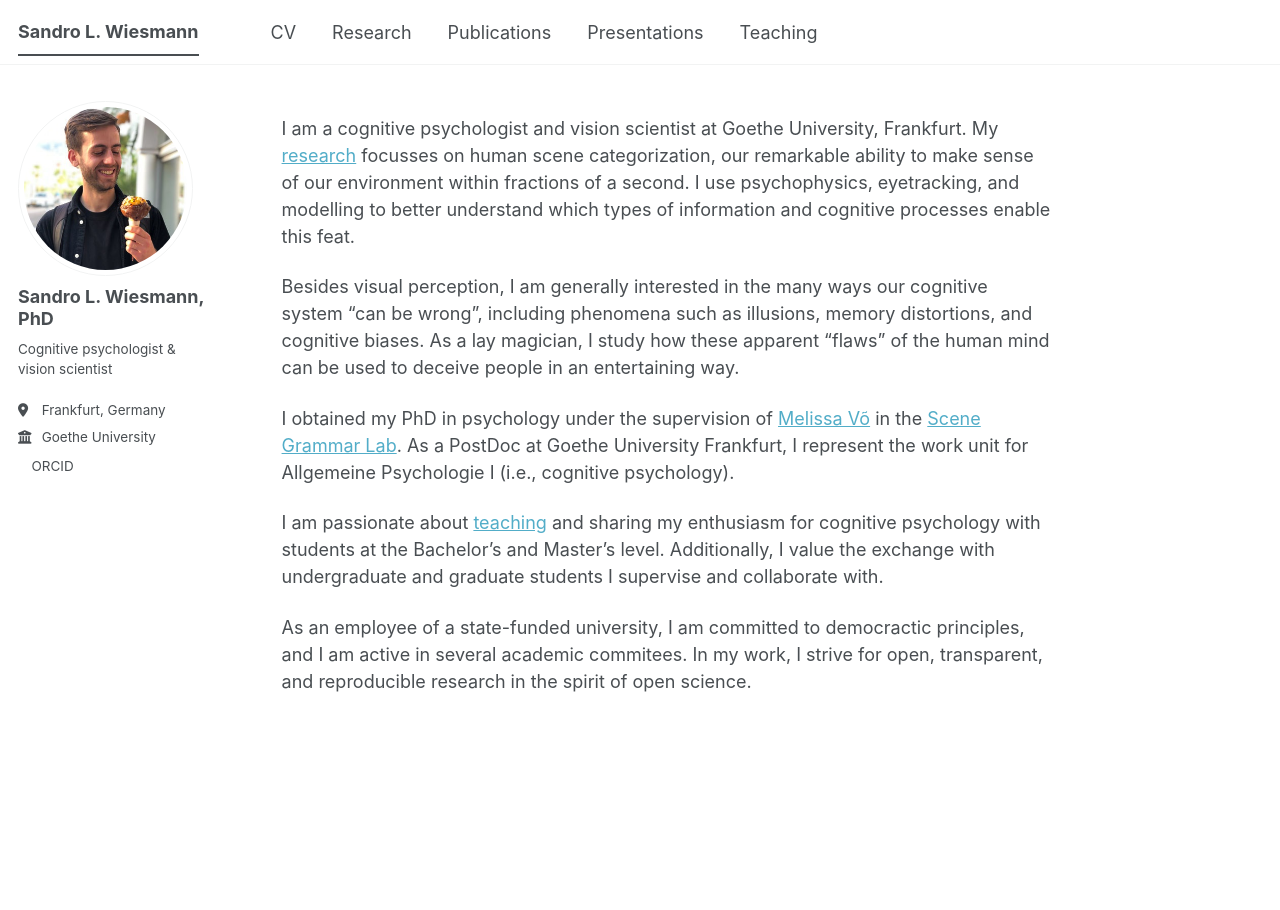
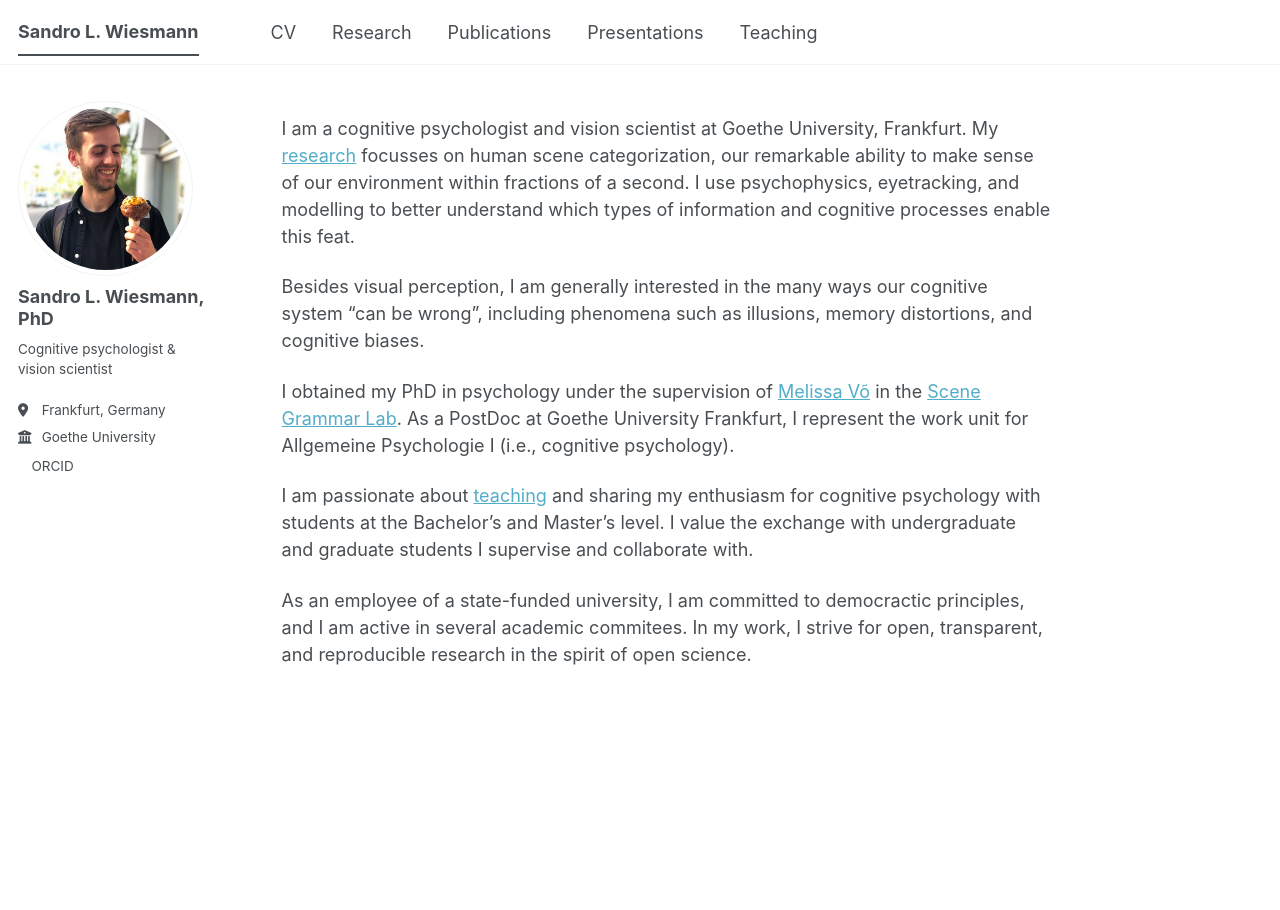
Before and after one commit to sandrowiesmann/sandrowiesmann.github.io, a Jekyll site: the page built from _pages/about.md, in a window 1280 px wide. Built offline with Jekyll 4.4.1, drawn with Linux system fonts in a browser that asks for light colours; a script bundle is joined from its source files by our own code; a style sheet for code colours, icons or effects is not loaded.

Commit message:
Refine about page content for clarity
Removed a redundant sentence about studying cognitive biases and deception.

```diff
--- a/_pages/about.md
+++ b/_pages/about.md
@@ -9,10 +9,10 @@
 
 I am a cognitive psychologist and vision scientist at Goethe University, Frankfurt. My [research](/research) focusses on human scene categorization, our remarkable ability to make sense of our environment within fractions of a second. I use psychophysics, eyetracking, and modelling to better understand which types of information and cognitive processes enable this feat.
 
-Besides visual perception, I am generally interested in the many ways our cognitive system "can be wrong", including phenomena such as illusions, memory distortions, and cognitive biases. As a lay magician, I study how these apparent "flaws" of the human mind can be used to deceive people in an entertaining way.
+Besides visual perception, I am generally interested in the many ways our cognitive system "can be wrong", including phenomena such as illusions, memory distortions, and cognitive biases.
 
 I obtained my PhD in psychology under the supervision of [Melissa Võ](https://www.mcn.uni-muenchen.de/members/regular/vo/index.html) in the [Scene Grammar Lab](https://www.scenegrammarlab.com/). As a PostDoc at Goethe University Frankfurt, I represent the work unit for Allgemeine Psychologie I (i.e., cognitive psychology).
 
-I am passionate about [teaching](/teaching) and sharing my enthusiasm for cognitive psychology with students at the Bachelor's and Master's level. Additionally, I value the exchange with undergraduate and graduate students I supervise and collaborate with.
+I am passionate about [teaching](/teaching) and sharing my enthusiasm for cognitive psychology with students at the Bachelor's and Master's level. I value the exchange with undergraduate and graduate students I supervise and collaborate with.
 
 As an employee of a state-funded university, I am committed to democractic principles, and I am active in several academic commitees. In my work, I strive for open, transparent, and reproducible research in the spirit of open science.
```
